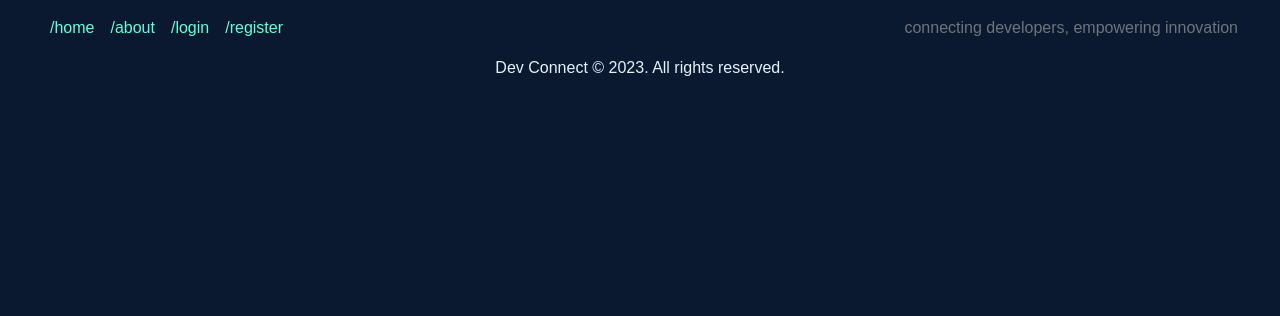
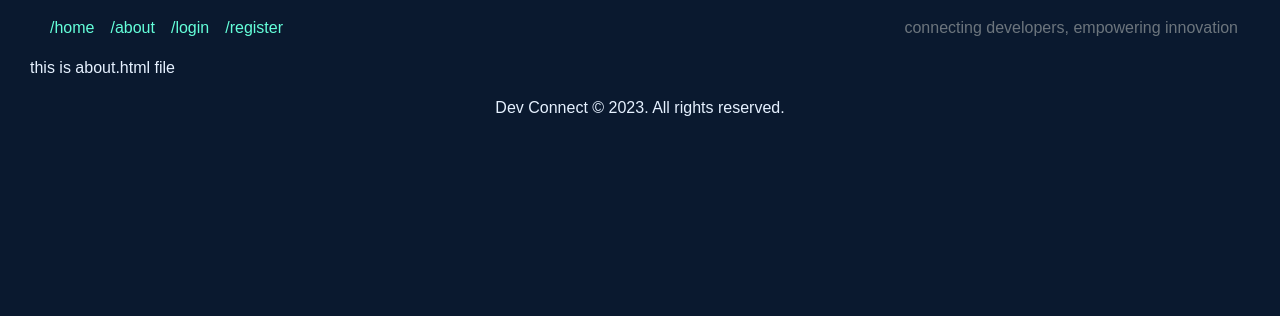
Before and after one commit to emmaC11/Dev-Connect, a Django app: template templates/about.html in a window 1280 px wide. Shown: the top 316 px of the page. Run offline with Django 3.2, Linux system fonts and the light colour scheme; the template is opened without the code that fills it, so the values that code supplies are empty; some libraries are stand-ins or nearby versions; some web fonts are replaced.

Commit message:
add temp p tag to about.html

```diff
--- a/templates/about.html
+++ b/templates/about.html
@@ -1,5 +1,5 @@
 {% extends "base.html" %}
 
 {% block content %}
-
+<p>this is about.html file</p>
 {%endblock%}
```
